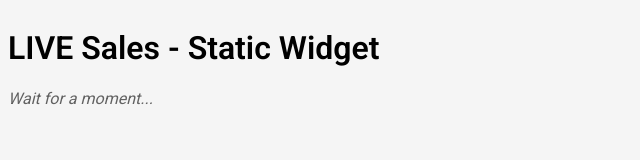
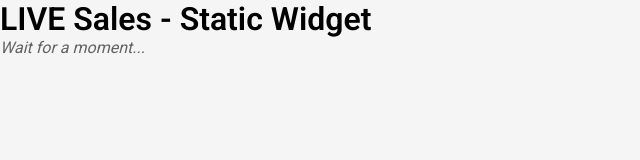
Before and after one commit to jasadesign-bdg/LiveSales-Static-Widget, a plain HTML site: page index.html in a window 1280 px wide. Shown: the whole page, without its empty margins (0-640 px from the left). Drawn offline with nearby package versions, Linux system fonts and the light colour scheme.

Commit message:
Update index.html

```diff
--- a/index.html
+++ b/index.html
@@ -6,6 +6,18 @@
     <meta charset='utf-8'/>
     <title>Live Sales - Static Widget</title>
     <style type="text/css">
+        * {
+        margin: 0;
+        padding: 0;
+        outline: none !important;
+        box-sizing: border-box;
+        -webkit-box-sizing: border-box;
+        -moz-box-sizing: border-box;
+        -ms-box-sizing: border-box;
+        -o-box-sizing: border-box;
+        word-wrap: break-word;
+        -webkit-font-smoothing: subpixel-antialiased;
+      }
       body {
         background: #f5f5f5;
         font-family: 'Roboto', sans-serif;
```
